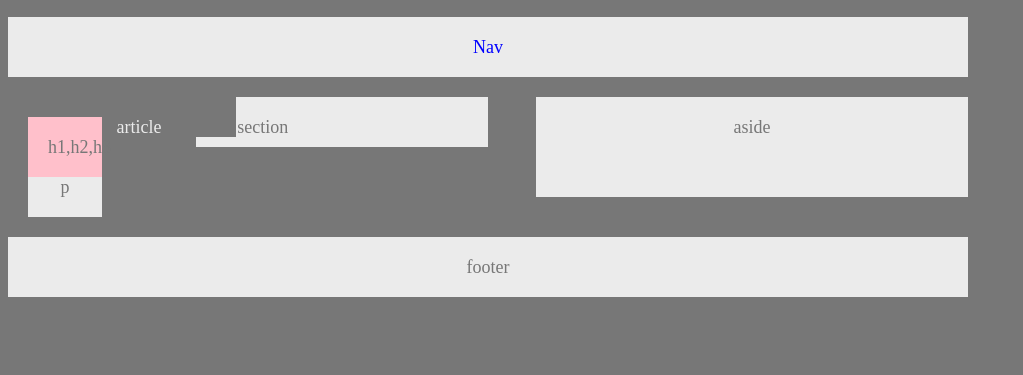
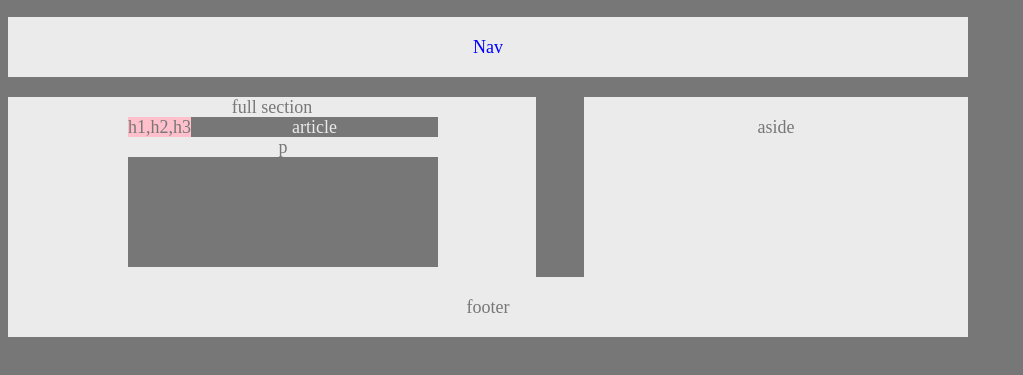
Before and after one commit to c0reac0de/HW-WireFrame, a plain HTML site: page index.html in a window 1280 px wide. Shown: the part 119-494 px from the top of the page, without its empty margins (0-1023 px from the left). Drawn offline with Linux system fonts and the light colour scheme.

Commit message:
subheadingstill

```diff
--- a/index.html
+++ b/index.html
@@ -17,21 +17,15 @@
 
     <section id="full">
         full section
-    </section>
-    <section>
-    article
+        <section>
+        article
         <div id="subhead1">
         h1,h2,h3
         </div>
         <div id="subhead2">
         p
         </div>
-
-    </section>
-
-    <section>
-
-
+        </section>
     </section>
 
     <footer>footer</footer>
--- a/style.css
+++ b/style.css
@@ -10,7 +10,7 @@ body {
   background: #777;
   color:#777;
   width: 960px;
-  position:relative;
+
 }
 
 header{
@@ -32,50 +32,47 @@ nav{
     background: #ebebeb;
     color: #777;
     padding 20px;
-    width: 50%;
-    height:50px;
+    width: 55%;
+    height:180px;
     float:left;
-    position: absolute;
-
-
+    position: relative;
+    margin:0;
+    top:0;
+    left:0;
 }
 
 section{
     color: #ebebeb;
     background: #777;
-    padding: 20px;
-    z-index:1;
-    position: relative;
-    float:left;
-
-    }
+    position: absolute;
+    height:150px;
+    width:310px;
+    left:120px;
+}
 
 aside{
     background: #ebebeb;
     color:#777;
-    width:45%;
+    width:40%;
     padding:20px;
-    height:100px;
+    height:180px;
     float:right;
+    overflow:auto;
 }
-
 
 #subhead1{
     background:pink;
     color: #777;
-    padding:20px;
-    width:50%;
     float:left;
-    z-index:2;
+    z-index:3;
 
 }
 
 #subhead2{
     background: #ebebeb;
     color: #777;
-    padding: 20px;
-    width:50%;
-    z-index:2;
+    z-index:3;
+    top:5%;
 }
 
 footer{
@@ -83,4 +80,6 @@ footer{
     color:#777;
     padding:20px;
     clear: both;
+    display:block;
+    overflow: auto;
 }
```
